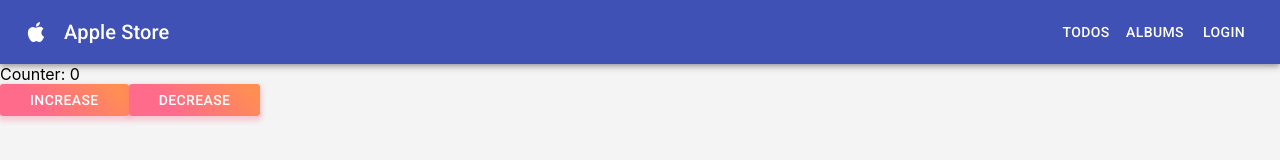
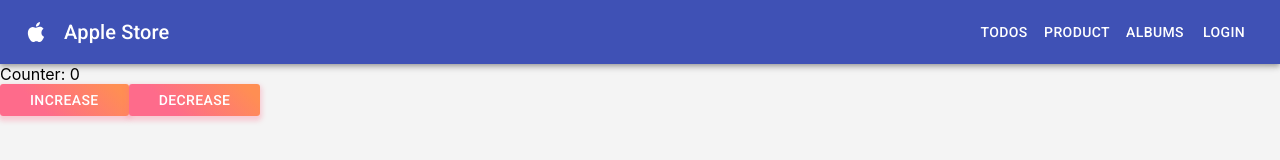
Before and after one commit to hchinh/reactjs-newbie, a React (Create React App) app: page / in a window 1280 px wide. Shown: the top 160 px of the page. Built offline with nearby package versions, Linux system fonts and the light colour scheme.

Commit message:
Add Product to Appbar

```diff
--- a/src/components/Header/index.jsx
+++ b/src/components/Header/index.jsx
@@ -92,6 +92,10 @@ export default function Header() {
             <Button color="inherit">Todos</Button>
           </NavLink>
 
+          <NavLink className={classes.link} to="/products">
+            <Button color="inherit">Product</Button>
+          </NavLink>
+
           <NavLink className={classes.link} to="/albums">
             <Button color="inherit">Albums</Button>
           </NavLink>
```
